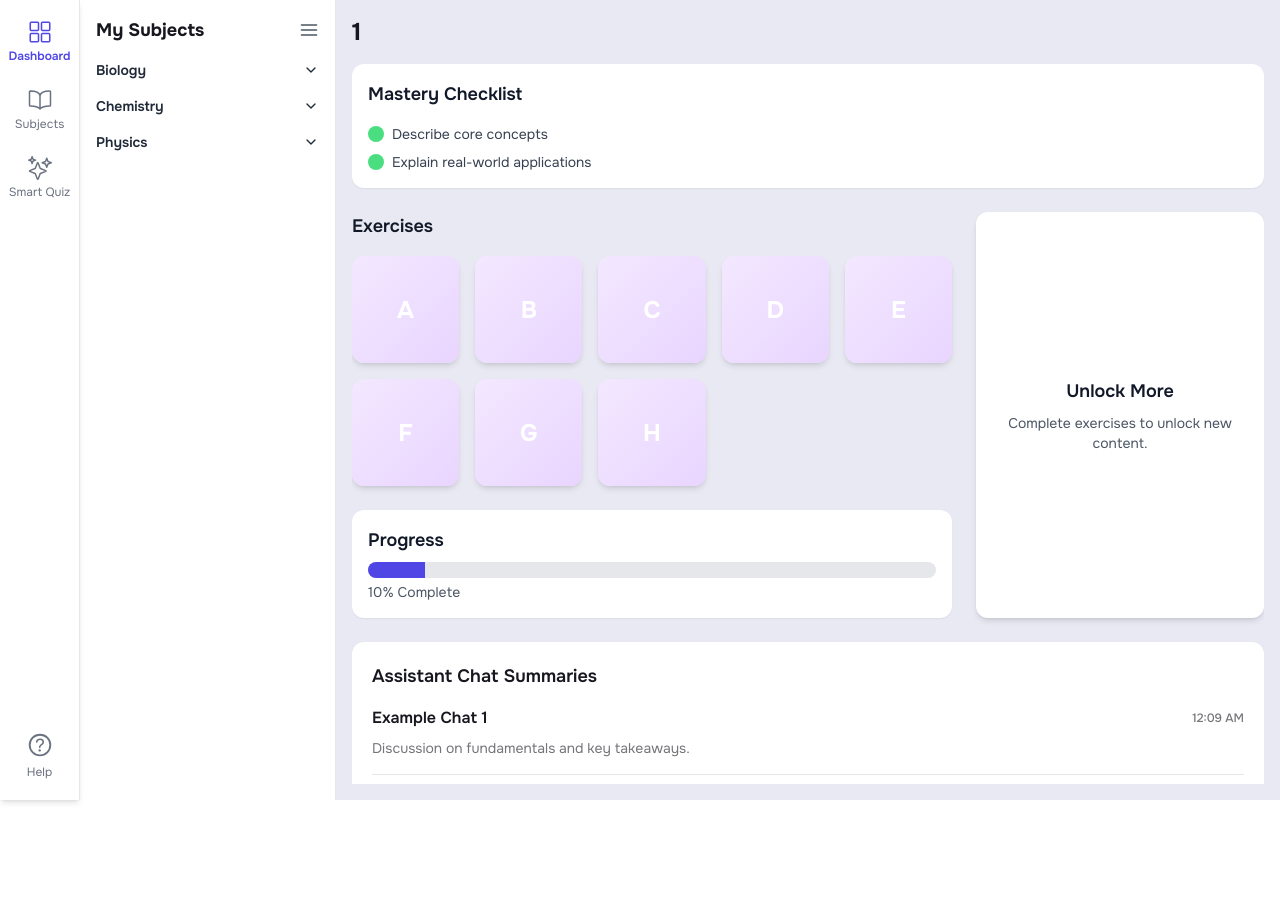
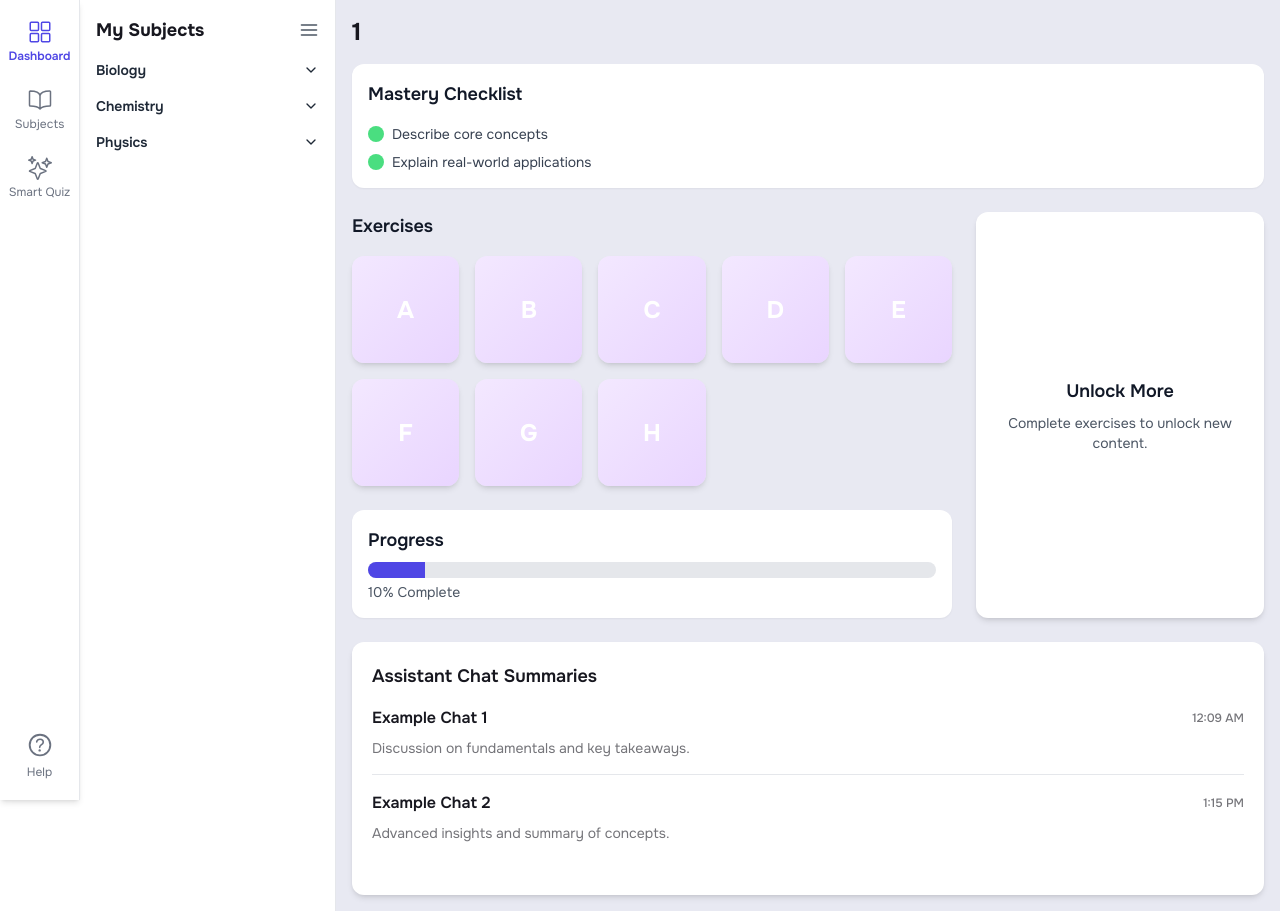
Before and after one commit to BryanMelvison/KGV-AI-Tutor, a Next.js app in the folder frontend/: page /subjects/1/1 in a window 1280 px wide. Before the commit the page ends 800 px from the top, so only its background shows below. Built offline with nearby package versions, Linux system fonts and the light colour scheme.

Commit message:
my last exercise chat fix... (#22)

```diff
--- a/frontend/src/app/subjects/[subject]/[chapter]/layout.tsx
+++ b/frontend/src/app/subjects/[subject]/[chapter]/layout.tsx
@@ -1,7 +1,7 @@
 "use client";
 
 import { ReactNode, useState, useEffect } from "react";
-import { useParams } from "next/navigation";
+import { useParams, useSearchParams } from "next/navigation";
 import { getChapterData } from "@/api/mockChapter";
 import SubjectSidebar from "@/components/subjects/SubjectSidebar";
 import { FiMenu } from "react-icons/fi";
@@ -16,6 +16,9 @@ export default function SubjectChapterLayout({
   const params = useParams();
   const subject = typeof params.subject === "string" ? params.subject : "";
   const chapter = typeof params.chapter === "string" ? params.chapter : "";
+
+  const searchParams = useSearchParams();
+  const isExercise = Boolean(searchParams.get("exercise"));
 
   const [isSidebarOpen, setIsSidebarOpen] = useState(true);
   const [chapterTitle, setChapterTitle] = useState("");
@@ -37,10 +40,11 @@ export default function SubjectChapterLayout({
 
   return (
     <div className="flex flex-col h-dvh bg-[#E8E9F2]">
-      {" "}
-      {/* full viewport height */}
-      <div className="flex flex-1 overflow-hidden">
-        {" "}
+      <div
+        className={`flex flex-1 bg-[#E8E9F2] ${
+          isExercise ? "overflow-hidden" : ""
+        }`}
+      >
         {/* main split: sidebar + content */}
         {isSidebarOpen && (
           <SubjectSidebar
@@ -48,8 +52,12 @@ export default function SubjectChapterLayout({
             onCollapse={() => setIsSidebarOpen(false)}
           />
         )}
-        <div className="flex flex-col flex-1 min-h-0 p-4 space-y-4 overflow-hidden">
-          {/* Header */}
+        <div
+          className={`flex flex-col flex-1 p-4 space-y-4 ${
+            isExercise ? "min-h-0 overflow-hidden" : ""
+          }`}
+        >
+          {/* header */}
           <div className="flex-shrink-0 flex items-center gap-3">
             {!isSidebarOpen && (
               <button
@@ -65,7 +73,11 @@ export default function SubjectChapterLayout({
           </div>
 
           {/* page content slot */}
-          <div className="flex-1 min-h-0 overflow-hidden flex flex-col">
+          <div
+            className={`flex-1 ${
+              isExercise ? "min-h-0  overflow-hidden" : ""
+            } flex flex-col`}
+          >
             {children}
           </div>
         </div>
```
